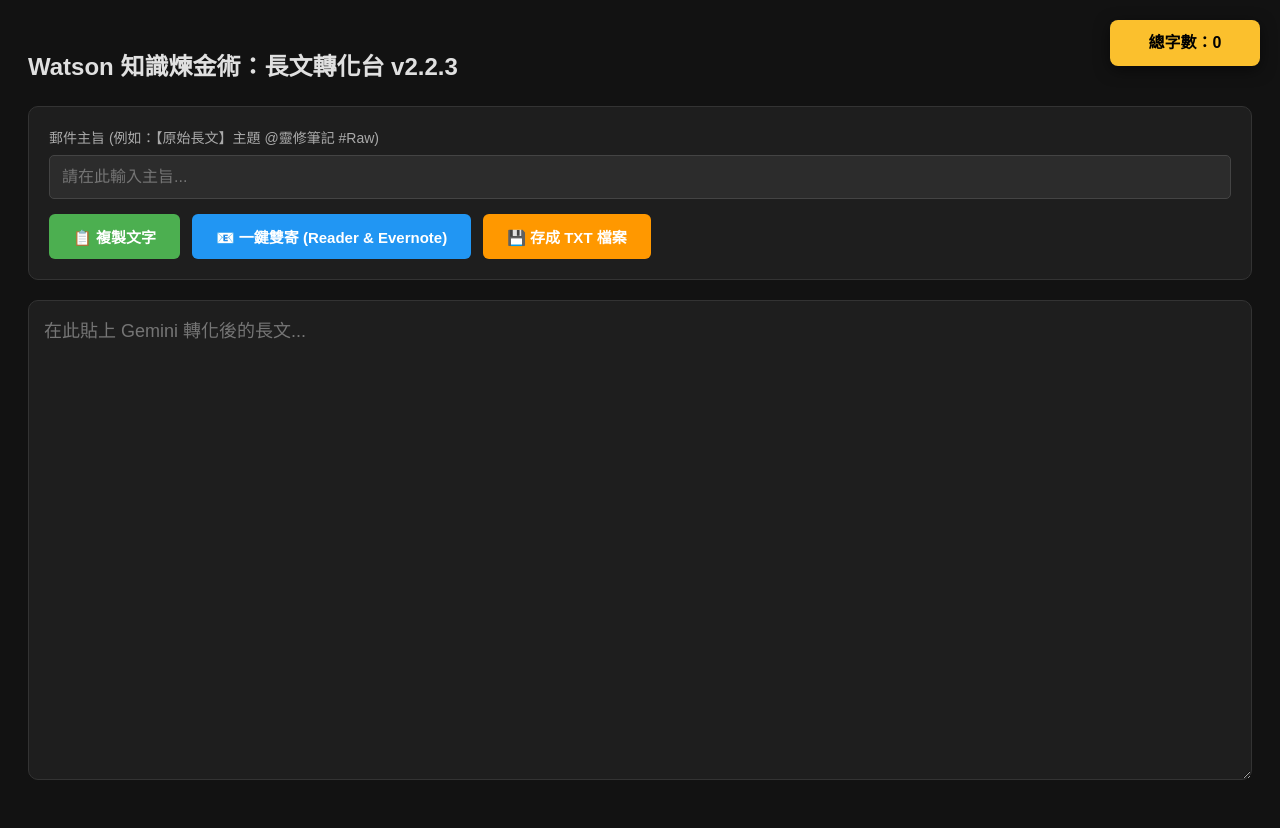
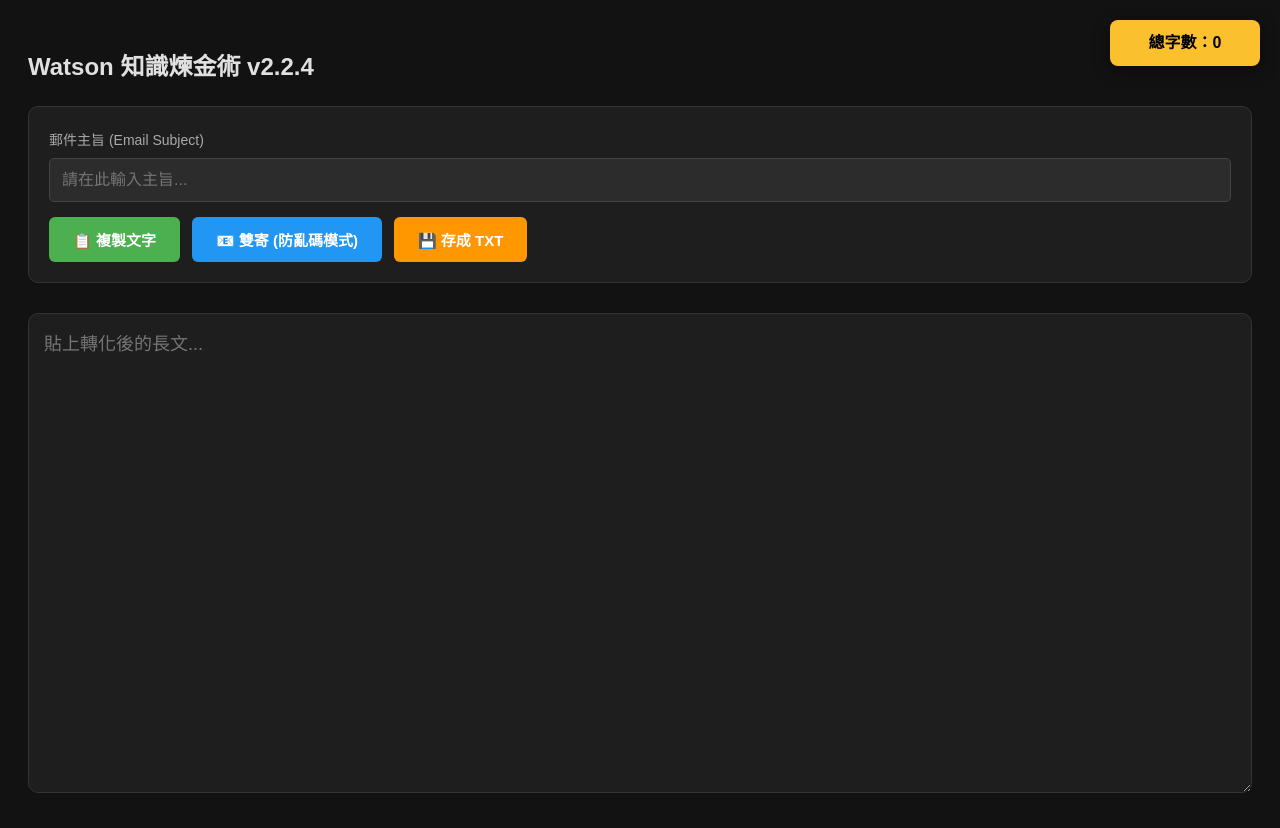
Before and after one commit to waston130-tech/index, a plain HTML site: page index.html in a window 1280 px wide. Drawn offline with Linux system fonts and the light colour scheme.

Commit message:
Update index.html

```diff
--- a/index.html
+++ b/index.html
@@ -2,147 +2,73 @@
 <html lang="zh-TW">
 <head>
     <meta charset="UTF-8">
-    <title>Watson 專屬：長文煉金術 v2.2.3</title>
+    <title>Watson 專屬：長文煉金術 v2.2.4</title>
     <style>
-        body {
-            font-family: "Microsoft JhengHei", sans-serif;
-            padding: 20px;
-            background-color: #121212;
-            color: #e0e0e0;
-            line-height: 1.6;
-        }
-        #counter {
-            position: fixed;
-            top: 20px;
-            right: 20px;
-            background: #fbc02d;
-            color: #000;
-            padding: 10px 15px;
-            font-weight: bold;
-            border-radius: 8px;
-            box-shadow: 0 4px 15px rgba(0,0,0,0.5);
-            z-index: 100;
-            min-width: 120px;
-            text-align: center;
-        }
-        .control-panel {
-            margin-bottom: 20px;
-            background-color: #1e1e1e;
-            padding: 20px;
-            border-radius: 10px;
-            border: 1px solid #333;
-        }
-        .input-group { margin-bottom: 15px; }
-        label { display: block; margin-bottom: 5px; color: #aaa; font-size: 14px; }
-        input[type="text"] {
-            width: 100%;
-            padding: 12px;
-            background-color: #2c2c2c;
-            border: 1px solid #444;
-            color: white;
-            border-radius: 5px;
-            font-size: 16px;
-            box-sizing: border-box;
-        }
-        .btn-group { display: flex; gap: 12px; flex-wrap: wrap; }
-        button {
-            padding: 12px 24px;
-            cursor: pointer;
-            border: none;
-            border-radius: 6px;
-            font-weight: bold;
-            transition: 0.2s;
-            font-size: 15px;
-        }
+        body { font-family: "Microsoft JhengHei", sans-serif; padding: 20px; background-color: #121212; color: #e0e0e0; line-height: 1.6; }
+        #counter { position: fixed; top: 20px; right: 20px; background: #fbc02d; color: #000; padding: 10px 15px; font-weight: bold; border-radius: 8px; box-shadow: 0 4px 15px rgba(0,0,0,0.5); z-index: 100; min-width: 120px; text-align: center; }
+        .control-panel { margin-bottom: 20px; background-color: #1e1e1e; padding: 20px; border-radius: 10px; border: 1px solid #333; }
+        input[type="text"] { width: 100%; padding: 12px; background-color: #2c2c2c; border: 1px solid #444; color: white; border-radius: 5px; font-size: 16px; box-sizing: border-box; margin-top: 5px; }
+        .btn-group { display: flex; gap: 12px; flex-wrap: wrap; margin-top: 15px; }
+        button { padding: 12px 24px; cursor: pointer; border: none; border-radius: 6px; font-weight: bold; transition: 0.2s; font-size: 15px; }
         .copy-btn { background-color: #4caf50; color: white; }
         .dual-btn { background-color: #2196f3; color: white; }
         .save-btn { background-color: #ff9800; color: white; }
         button:hover { opacity: 0.8; transform: translateY(-2px); }
-
-        textarea {
-            width: 100%;
-            height: 60vh;
-            padding: 15px;
-            font-size: 18px;
-            background-color: #1e1e1e;
-            color: #ffffff;
-            border: 1px solid #333;
-            border-radius: 10px;
-            box-sizing: border-box;
-            font-family: inherit;
-            resize: vertical;
-        }
+        textarea { width: 100%; height: 60vh; padding: 15px; font-size: 18px; background-color: #1e1e1e; color: #ffffff; border: 1px solid #333; border-radius: 10px; box-sizing: border-box; font-family: inherit; margin-top: 10px; }
     </style>
 </head>
 <body>
     <div id="counter">總字數：0</div>
-
-    <h2>Watson 知識煉金術：長文轉化台 v2.2.3</h2>
-
+    <h2>Watson 知識煉金術 v2.2.4</h2>
     <div class="control-panel">
-        <div class="input-group">
-            <label>郵件主旨 (例如：【原始長文】主題 @靈修筆記 #Raw)</label>
-            <input type="text" id="subjectInput" placeholder="請在此輸入主旨...">
-        </div>
-
+        <label style="color:#aaa; font-size:14px;">郵件主旨 (Email Subject)</label>
+        <input type="text" id="subjectInput" placeholder="請在此輸入主旨...">
         <div class="btn-group">
             <button class="copy-btn" onclick="copyText()">📋 複製文字</button>
-            <button class="dual-btn" onclick="sendToBoth()">📧 一鍵雙寄 (Reader & Evernote)</button>
-            <button class="save-btn" onclick="saveAsTxt()">💾 存成 TXT 檔案</button>
+            <button class="dual-btn" onclick="sendToBoth()">📧 雙寄 (防亂碼模式)</button>
+            <button class="save-btn" onclick="saveAsTxt()">💾 存成 TXT</button>
         </div>
     </div>
-
-    <textarea id="textInput" placeholder="在此貼上 Gemini 轉化後的長文..."></textarea>
+    <textarea id="textInput" placeholder="貼上轉化後的長文..."></textarea>
 
     <script>
         const input = document.getElementById('textInput');
         const counter = document.getElementById('counter');
         const subjectInput = document.getElementById('subjectInput');
-
         const READER_EMAIL = "waston@library.readwise.io";
         const EVERNOTE_EMAIL = "waston130.454d0b8@m.evernote.com";
 
         function updateCount() {
-            const totalLength = input.value.length;
             const selectedText = input.value.substring(input.selectionStart, input.selectionEnd);
-
             if (selectedText.length > 0) {
                 counter.innerText = '選取字數：' + selectedText.length;
                 counter.style.background = '#00e676';
             } else {
-                counter.innerText = '總字數：' + totalLength;
+                counter.innerText = '總字數：' + input.value.length;
                 counter.style.background = '#fbc02d';
             }
         }
 
-        function copyText() {
+        function copyText(isSilent = false) {
             input.select();
             document.execCommand('copy');
-            alert('文字已成功複製！');
+            if(!isSilent) alert('文字已成功複製！');
         }
 
         function saveAsTxt() {
-            const text = input.value;
-            if(!text) { alert("請先貼入內容"); return; }
-            // 使用帶有 BOM 的 UTF-8 確保 Windows 記事本開啟不亂碼
-            const blob = new Blob(["\ufeff" + text], { type: "text/plain;charset=utf-8" });
+            const blob = new Blob(["\ufeff" + input.value], { type: "text/plain;charset=utf-8" });
             const anchor = document.createElement("a");
-            const fileName = (subjectInput.value || "Watson研讀筆記") + ".txt";
-            anchor.download = fileName;
+            anchor.download = (subjectInput.value || "Watson研讀筆記") + ".txt";
             anchor.href = window.URL.createObjectURL(blob);
             anchor.click();
-            window.URL.revokeObjectURL(anchor.href);
         }
 
         function sendToBoth() {
-            const subject = subjectInput.value || "【原始長文】未命名";
-            const body = input.value;
-
-            // 使用 encodeURIComponent 確保中文字被正確編碼
-            const mailtoLink = "mailto:" + READER_EMAIL + ";" + EVERNOTE_EMAIL +
-                               "?subject=" + encodeURIComponent(subject) +
-                               "&body=" + encodeURIComponent(body);
-
+            copyText(true); // 先自動複製內容到剪貼簿
+            const subject = encodeURIComponent(subjectInput.value || "【研讀筆記】");
+            // 內文只保留給 Evernote，Reader 部分提醒使用者貼上
+            const bodyHint = encodeURIComponent("--- 內容已自動複製到剪貼簿，請直接在此貼上 (Ctrl+V) 以防止亂碼 ---\n\n" + input.value);
+            const mailtoLink = `mailto:${READER_EMAIL};${EVERNOTE_EMAIL}?subject=${subject}&body=${bodyHint}`;
             window.location.href = mailtoLink;
         }
 
```
